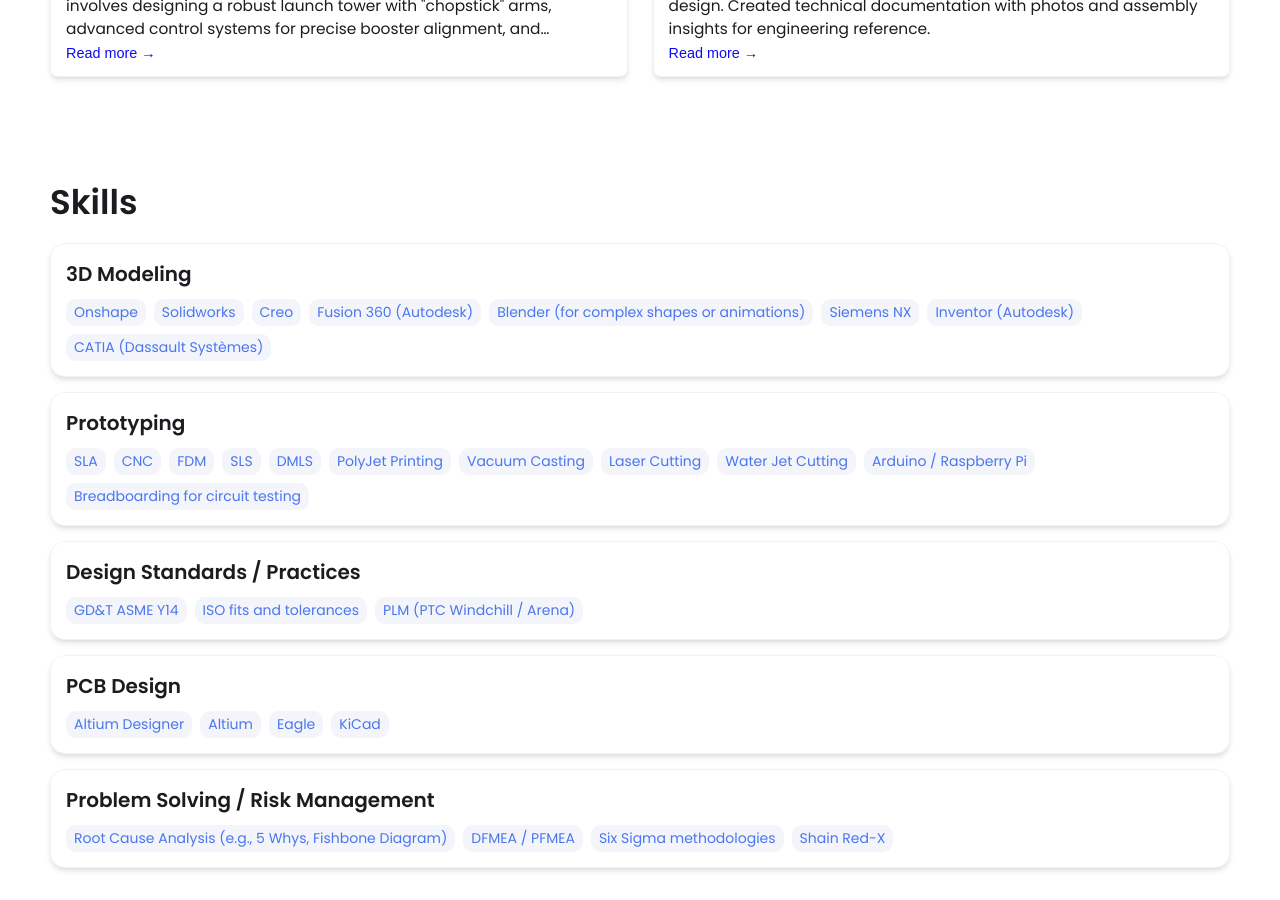
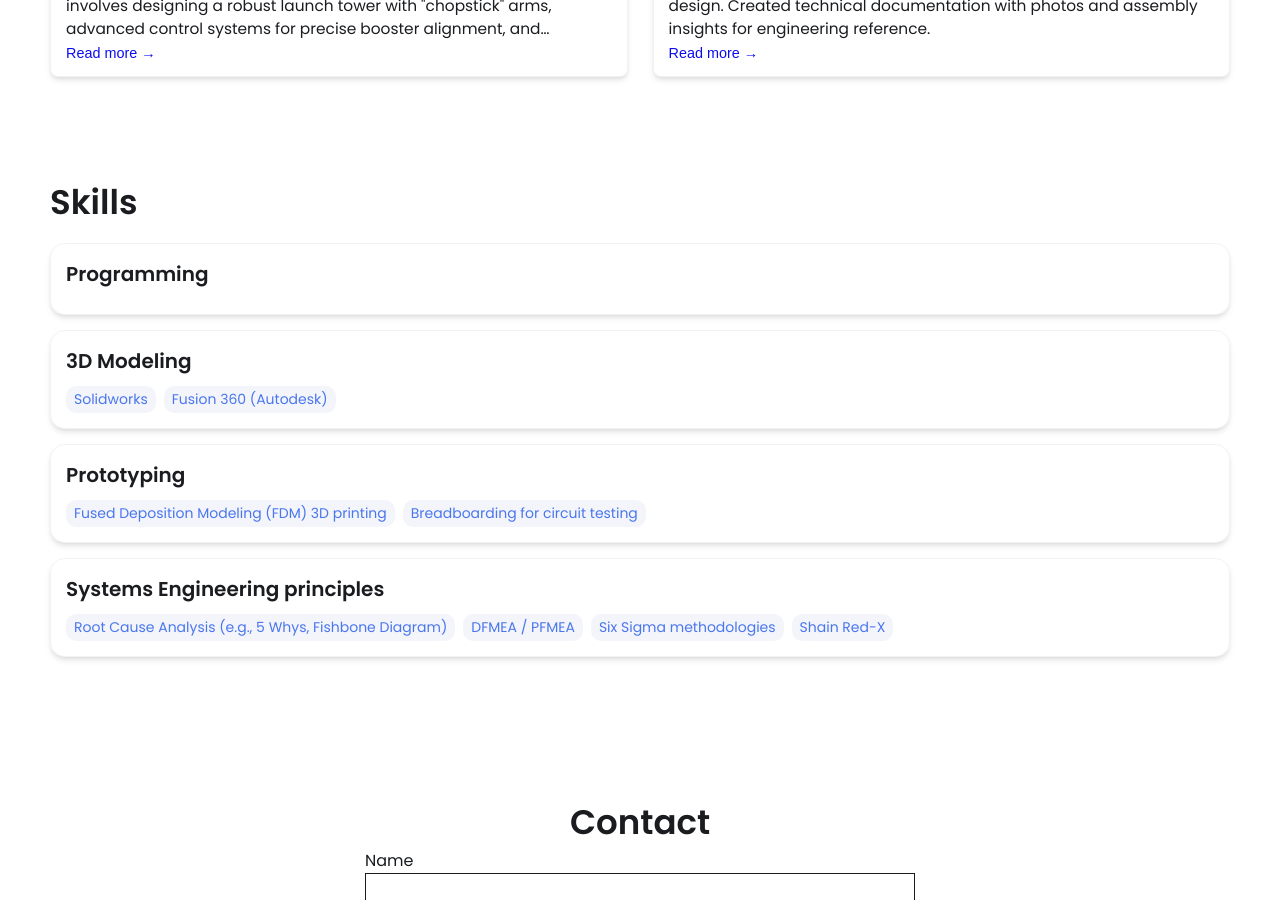
Before and after one commit to Darrshini/darrshini.github.io, a Jekyll site: the page built from index.html, in a window 1280 px wide and 900 px high, scrolled down 1449 px. Built offline with Jekyll 4.4.1, drawn with Linux system fonts in a browser that asks for light colours; some of the changed text lies outside the part shown.

Commit message:
Update _config.yml

```diff
--- a/_config.yml
+++ b/_config.yml
@@ -7,12 +7,12 @@
 
 # Main Page Setup
 
-title: John Doe's Portfolio # This is what shows up in the tab of the browser
+title: Logadarrshini's Portfolio # This is what shows up in the tab of the browser
 
 
 
 # Hero Section
-name: John Doe
+name: Logadarrshini Kandaraj
 headline: headline message
 description: >- # dont remove this line. this will ignore all new lines until the next section
   Write an awesome intro and discuss your highlights and qualification. You can edit this
@@ -25,7 +25,7 @@ profile_image: ./assets/images/profile-image/avatar.jpeg
 
 # Link your resume
 # You can place your resume in assets/resume/{resume file.pdf} or add external link such as pdf saved in google drive
-resume-url: https://drive.google.com/file/d/13Z3duVzh-gguPU5r03oJVEE6rV9rd3DS/view?usp=sharing
+resume-url: ./assets/resume/{resume file.pdf}
 
 
 # Set up external links - this will show up as small icons next to your name.
@@ -33,53 +33,24 @@ resume-url: https://drive.google.com/file/d/13Z3duVzh-gguPU5r03oJVEE6rV9rd3DS/vi
 external-links:    # input only your own url slug. The icons with missing entries will not appear.
   linkedin: test    # https://www.linkedin.com/in/{your url slug}
   github: leea12    # https://github.com/{your url slug}
-  stackoverflow: test      # https://stackoverflow.com/users/{your url slug}
-  medium:            # https://medium.com/@{your url slug}
-  x-twitter:   # https://x.com/{your url slug}
-  threads:            # https://threads.net/@{your url slug}
-  instragram:       # https://instagram.com/{your url slug}
-  youtube:           # https://youtube.com/@{your url slug}
-  discord:            # https://discord.com/users/{your url slug}
-  bluesky:           # https://bsky.app/profile/{your url slug}
-
 
 # Skills Section - Add the list of your Skills by categories/tools. The indentation for each level needs to be precise.
 skills:
+  - category: Programming
+    languages:
+    - C
+    - C++
+    - Python
+    - SPIN
   - category: 3D Modeling
     tools:
-    - Onshape
     - Solidworks
-    - Creo
     - Fusion 360 (Autodesk)
-    - Blender (for complex shapes or animations)
-    - Siemens NX
-    - Inventor (Autodesk)
-    - CATIA (Dassault Systèmes)
   - category: Prototyping
     tools:
-    - SLA
-    - CNC
-    - FDM
-    - SLS
-    - DMLS
-    - PolyJet Printing
-    - Vacuum Casting
-    - Laser Cutting
-    - Water Jet Cutting
-    - Arduino / Raspberry Pi
+    - Fused Deposition Modeling (FDM) 3D printing
     - Breadboarding for circuit testing
-  - category: Design Standards / Practices
-    tools:
-    - GD&T ASME Y14
-    - ISO fits and tolerances
-    - PLM (PTC Windchill / Arena)
-  - category: PCB Design
-    tools:
-    - Altium Designer
-    - Altium
-    - Eagle
-    - KiCad
-  - category: Problem Solving / Risk Management
+  - category: Systems Engineering principles
     tools:
     - Root Cause Analysis (e.g., 5 Whys, Fishbone Diagram)
     - DFMEA / PFMEA
```
